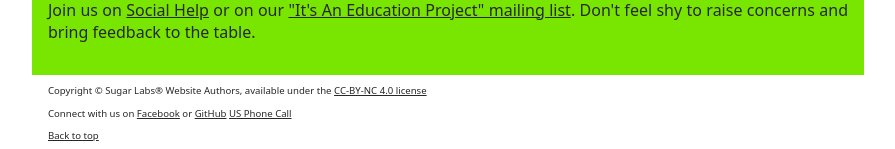
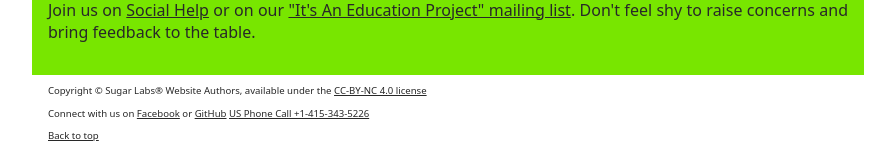
Before and after one commit to sugarlabs/www, a Jekyll site: the page built from index.html, in a window 1280 px wide and 900 px high, scrolled down 3886 px. Shown: the part 748-897 px from the top of the window, without its empty margins (192-1087 px from the left). Built offline with Jekyll 4.4.1, drawn with Linux system fonts in a browser that asks for light colours; a script that is not in the unit is left out.

Commit message:
footer.html Add US number to page

```diff
--- a/_includes/footer.html
+++ b/_includes/footer.html
@@ -6,7 +6,7 @@
   <p>Connect with us on
     <a href="https://www.facebook.com/SugarLabs-187845102582/timeline/">Facebook</a> or
     <a href="https://github.com/sugarlabs">GitHub</a>
-    <a href="tel:+14153435226">US Phone Call</a>
+    <a href="tel:+14153435226">US Phone Call +1-415-343-5226</a>
   </p>
   <p>
     <a href="#top" title="Back to the top">Back to top</a>
```
